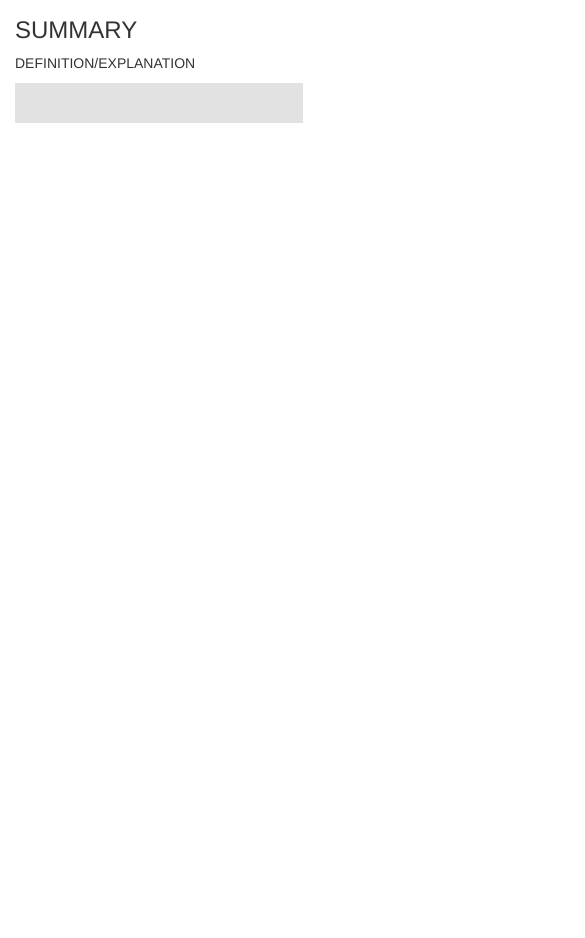
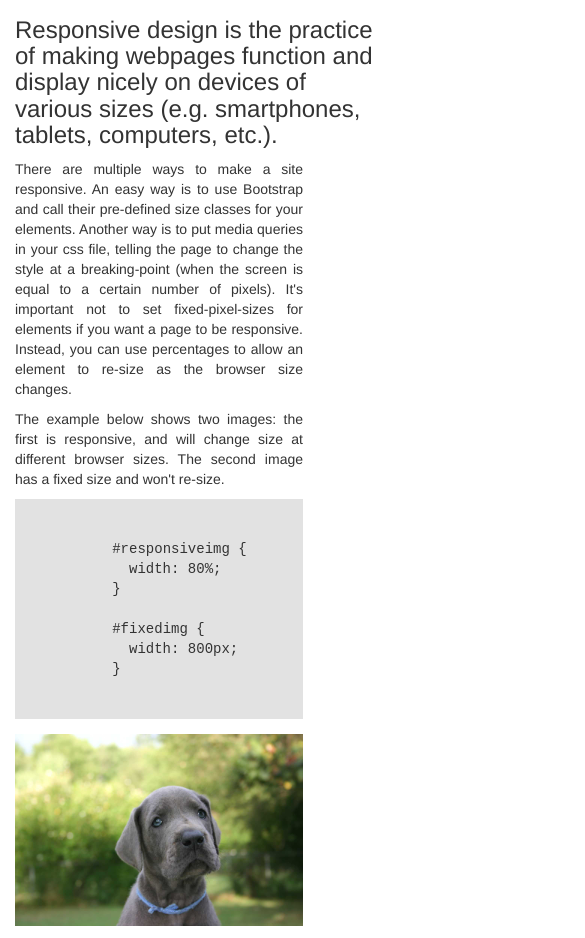
Before and after one commit to marywarrington/jan14-reviewpage, a plain HTML site: page html/responsive.html in a window 390 px wide. Shown: the part 134-1072 px from the top of the page, 585 px wide, since content can reach past the window. Before the commit the page ends 844 px from the top, so only its background shows below. Drawn offline with Linux system fonts and the light colour scheme.

Commit message:
fills out responsive page

```diff
--- a/css/styles.css
+++ b/css/styles.css
@@ -90,3 +90,12 @@ div.code-html {
   border: 1px solid blue;
   border-radius: 5px;
 }
+
+#responsiveimg {
+  width: 80%;
+}
+
+#fixedimg {
+  margin-top: 15px;
+  width: 800px;
+}
--- a/html/responsive.html
+++ b/html/responsive.html
@@ -59,11 +59,21 @@
 <!-- End Navbar -->
     <div class="container">
       <h1>Responsive design</h1>
-      <h3>SUMMARY</h3>
-      <p>DEFINITION/EXPLANATION</p>
-      <div class="code">
+      <h3>Responsive design is the practice of making webpages function and display nicely on devices of various sizes (e.g. smartphones, tablets, computers, etc.).</h3>
+      <p>There are multiple ways to make a site responsive. An easy way is to use Bootstrap and call their pre-defined size classes for your elements. Another way is to put media queries in your css file, telling the page to change the style at a breaking-point (when the screen is equal to a certain number of pixels). It's important not to set fixed-pixel-sizes for elements if you want a page to be responsive. Instead, you can use percentages to allow an element to re-size as the browser size changes.</p>
+      <p>The example below shows two images: the first is responsive, and will change size at different browser sizes. The second image has a fixed size and won't re-size.
+      <div class="code-html">
+        #responsiveimg {
+          width: 80%;
+        }
+
+        #fixedimg {
+          width: 800px;
+        }
       </div>
       <div class="example">
+        <img id="responsiveimg" src="../img/puppy.jpg" alt="cute great dane puppy">
+        <img id="fixedimg" src="../img/puppy.jpg" alt="cute great dane puppy">
       </div>
     </div>
   </body>
```
Also changed, not shown: img/puppy.jpg (added).
